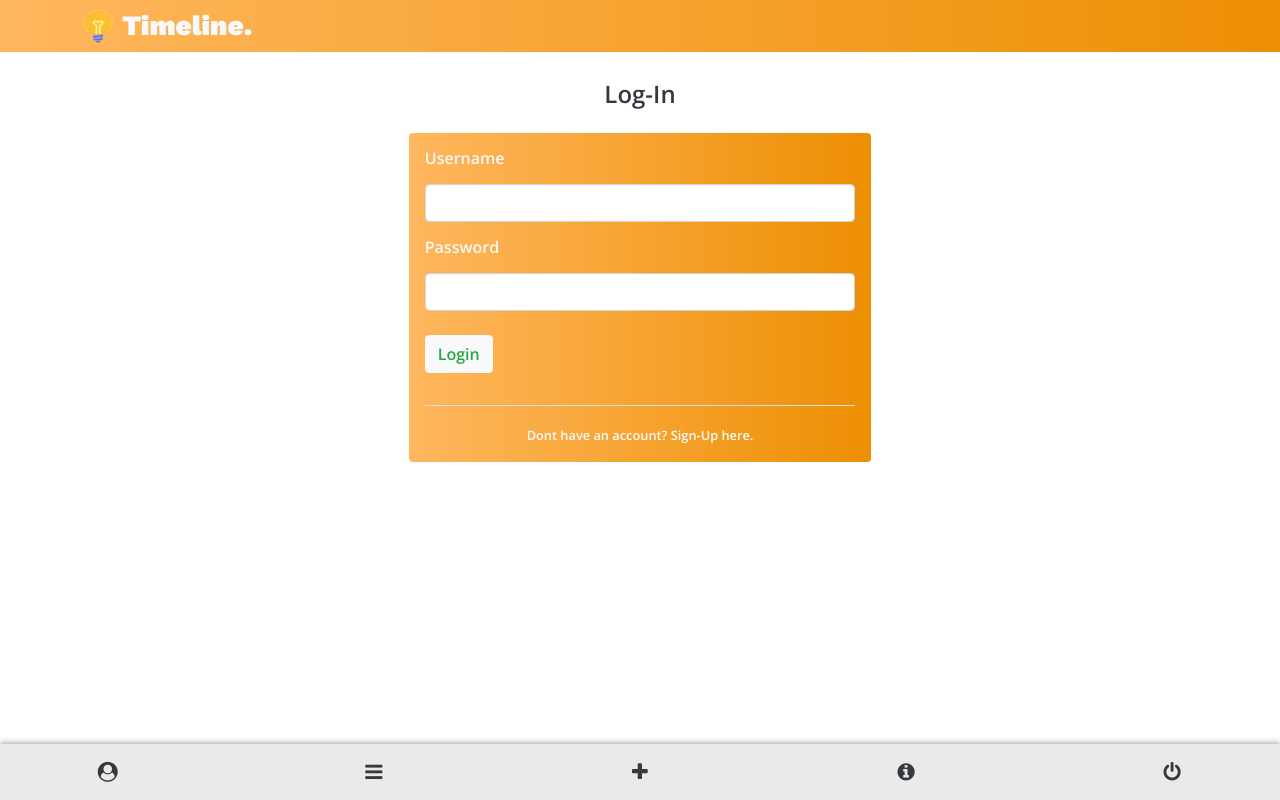
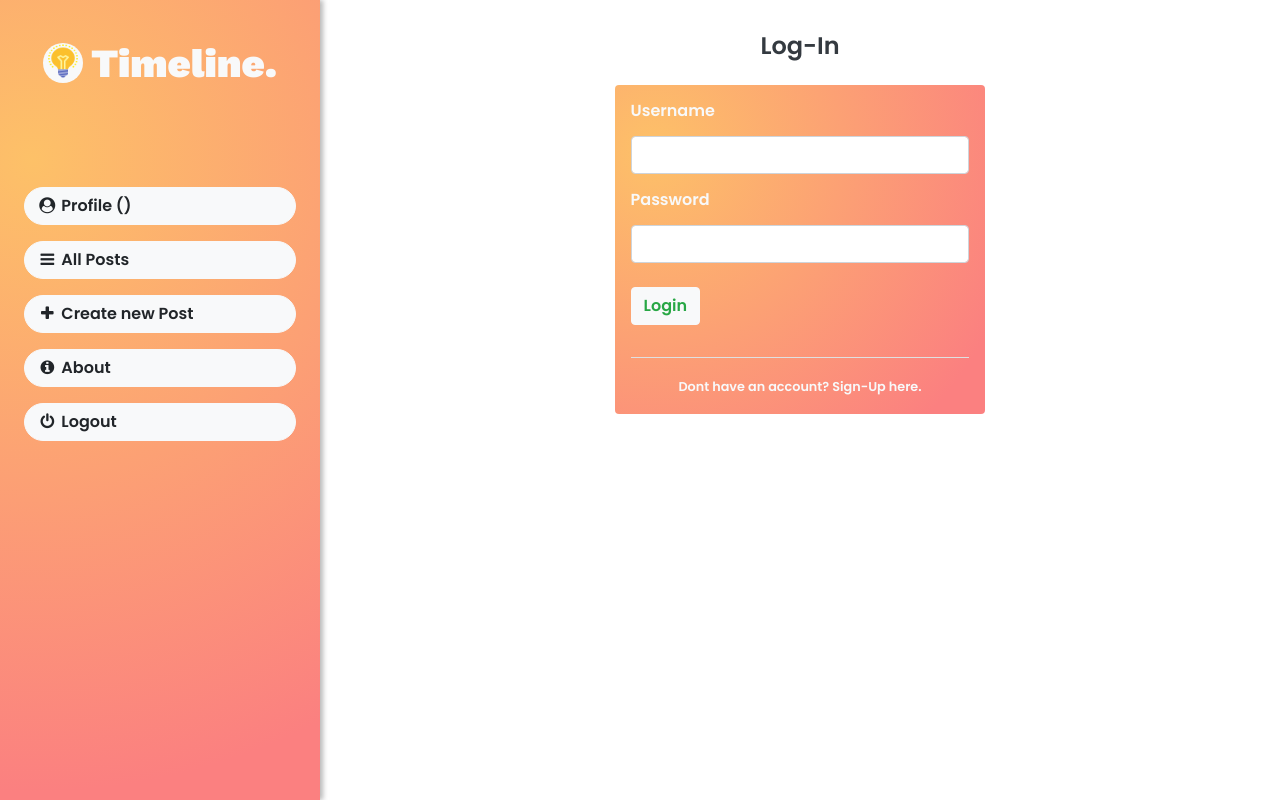
Before and after one commit to karandas777/timeline, a React (Create React App) app: page / in a window 1280 px wide. Built offline with nearby package versions, Linux system fonts and the light colour scheme.

Commit message:
added sidebar

```diff
--- a/src/App.js
+++ b/src/App.js
@@ -8,9 +8,10 @@ import NewMessage from "./component/NewMessage";
 import Header from "./component/Header";
 import User from "./component/User";
 import Footer from "./component/Footer";
-import Info from './component/Info';
+import Info from "./component/Info";
 import SignUp from "./component/SignUp";
 import PrivateRoute from "./component/PrivateRoute";
+import Sidebar from "./component/Sidebar";
 
 export default class App extends Component {
   render() {
@@ -18,7 +19,12 @@ export default class App extends Component {
       <Provider store={store}>
         <Router>
         <Header />
-          <div className="container-fluid px-0 py-4 my-4">
+          <div className="container-fluid master-holder">
+            <div className="row m-0">
+              <div className="col-md-3 bg-grad p-0 side-bar overflow-auto">
+                  <Sidebar/>
+              </div>
+              <div className="col-md-9 main-section overflow-auto">
                 <Switch>
                   <Route exact path="/" component={Home} />
                   <Route exact path="/signup" component={SignUp} />
@@ -28,6 +34,8 @@ export default class App extends Component {
                   <PrivateRoute exact path="/info" component={Info} />
                 </Switch>
               </div>
+            </div>
+          </div>
           <Footer />
         </Router>
       </Provider>
--- a/src/component/Header.js
+++ b/src/component/Header.js
@@ -31,11 +31,10 @@ export default class Header extends Component {
 
   render() {
     return (
-      <div className="container-fluid bg-grad fixed-top w-100 px-1">
+      <div className="container-fluid bg-grad fixed-top head w-100 px-1">
         <div className="container px-2 py-1">
-          <div className="nav-logo text-light h3 mb-0 mt-1">
-            <img className="nav-icon pb-1 mr-1" src={require('../assets/logo.png')} alt="logo" />
-            <span className="mb-0">Timeline.</span>
+          <div className="nav-logo text-light text-right h4 mb-0 mt-1">
+           Timeline.
           </div>
         </div>
       </div>
--- a/src/component/Messages.js
+++ b/src/component/Messages.js
@@ -1,47 +1,35 @@
-import React, { Component } from 'react';
-import {connect} from 'react-redux';
-import {funGetAllPosts} from '../action/post.action';
-import PostCard from './PostCard';
-import PageTitle from './PageTitle';
-import Loading from './Loading';
+import React, { Component } from "react";
+import { connect } from "react-redux";
+import { funGetAllPosts } from "../action/post.action";
+import PostCard from "./PostCard";
+import PageTitle from "./PageTitle";
+import Loading from "./Loading";
 
 class Messages extends Component {
-
-
-    componentDidMount(){
+  componentDidMount() {
     window.scrollTo(0, 0);
     this.props.funGetAllPosts();
   }
 
+  render() {
+    return (
+      <div className="container-fluid py-3">
+        <PageTitle title="Latest Posts" />
+        <div className="text-right text-primary small my-3">{this.props.allPosts.length} : Posts</div>
 
-    render() {
-
-        return (
-            <div className="container py-3">
-                <PageTitle title="Latest Posts" />
-                        <div className="row m-0">
-                        <div className="col-md-4 p-0">
-
-                        </div>
-                        <div className="col-md-8 p-0">
-                        <div className="pb-3 px-0 my-4">
-                {this.props.allPosts.length === 0 ? (<Loading/>) : null}
-                    {
-                        this.props.allPosts.map((post)=>(
-                            <PostCard key={post._id} post={post}/>
-                        ))
-                    }
+        <div className="pb-2 px-0 my-4">
+          {this.props.allPosts.length === 0 ? <Loading /> : null}
+          {this.props.allPosts.map((post) => (
+            <PostCard key={post._id} post={post} />
+          ))}
         </div>
       </div>
-                        </div>
-
-            </div>
-        )
+    );
   }
 }
 
-const mapStateToProps = (state)=>({
-    allPosts : state.post.allPosts,
-})
+const mapStateToProps = (state) => ({
+  allPosts: state.post.allPosts,
+});
 
-export default connect(mapStateToProps,{funGetAllPosts})(Messages);
+export default connect(mapStateToProps, { funGetAllPosts })(Messages);
--- a/src/component/PostCard.js
+++ b/src/component/PostCard.js
@@ -8,8 +8,8 @@ export default class PostCard extends Component {
     const imgUrl = "https://robohash.org/"+post.post_title+".png"
 
     return (
-      <div className="card bg-light border border-light text-dark mb-3">
-        <div className="card-header pt-3"><img src={imgUrl} alt={post.username} className="post-img bg-dark p-0 mb-1 mr-2"/>{post.username}</div>
+      <div className="card bg-light border border-dark rounded text-dark mb-3">
+        <div className="card-header pt-3"><img src={imgUrl} alt={post.username} className="post-img bg-grad p-0 mb-1 mr-2"/>{post.username}</div>
         <div className="card-body">
             <h4 className="card-title mb-3">
               {post.post_title}
@@ -19,8 +19,9 @@ export default class PostCard extends Component {
             <p className="card-text">
                 {post.post_body}
             </p>
+
         </div>
-        <div className="card-footer bg-grad text-light small py-1 text-right"><i className="fa fa-clock-o"></i> {convDate}</div>
+        <div className="card-footer small py-1 bg-dark text-right text-light"><i className="fa fa-clock-o"></i> {convDate}</div>
       </div>
     );
   }
--- /dev/null
+++ b/src/component/Sidebar.js
@@ -0,0 +1,37 @@
+import React, { Component } from "react";
+import { Link } from "react-router-dom";
+
+
+export default class Sidebar extends Component {
+  render() {
+    return (
+      <div>
+        <div className="nav-logo text-light text-center h1 mb-0 mt-3 pt-4">
+          <img
+            className="nav-icon bg-light rounded-pill pb-1 mb-2 mr-2"
+            src={require("../assets/logo.png")}
+            alt="logo"
+          />
+          <span className="mb-0">Timeline.</span>
+        </div>
+        <div className="px-4 pb-0 pt-5 mt-5">
+          <Link className="btn btn-light rounded-pill text-left w-100 mb-3" to="/user">
+            <i className="fa fa-fw fa-user-circle"></i> Profile ({localStorage.getItem('username')})
+          </Link>
+          <Link className="btn btn-light rounded-pill text-left w-100 mb-3" to="/messages">
+            <i className="fa fa-fw fa-bars"></i> All Posts
+          </Link>
+          <Link className="btn btn-light rounded-pill text-left w-100 mb-3" to="/new-message">
+            <i className="fa fa-fw fa-plus"></i> Create new Post
+          </Link>
+          <Link className="btn btn-light rounded-pill text-left w-100 mb-3" to="/info">
+            <i className="fa fa-fw fa-info-circle"></i> About
+          </Link>
+          <Link className="btn btn-light rounded-pill text-left w-100 mb-3" to="/" onClick={this.funLogOut}>
+            <i className="fa fa-fw fa-power-off"></i> Logout
+          </Link>
+        </div>
+      </div>
+    );
+  }
+}
--- a/src/component/User.js
+++ b/src/component/User.js
@@ -22,7 +22,7 @@ class User extends Component {
       <div className="container py-3">
         <PageTitle title="User Profile" />
         <div className="my-3 display-4">
-            <img src={imgUrl} alt="userprofile" className="bg-dark userprofile rounded-pill mb-2 mr-3" />
+            <img src={imgUrl} alt="userprofile" className="bg-grad userprofile rounded-pill mb-2 mr-3" />
             {name}
             <br/>
 
--- a/src/index.css
+++ b/src/index.css
@@ -1,10 +1,12 @@
 
-@import url('https://fonts.googleapis.com/css2?family=Open+Sans:wght@600&display=swap');
+@import url('https://fonts.googleapis.com/css2?family=Poppins:wght@600&display=swap');
 @import url('https://fonts.googleapis.com/css2?family=Work+Sans:wght@900&display=swap');
+@import url('https://fonts.googleapis.com/css2?family=Alfa+Slab+One&display=swap');
+
 
 body {
   margin: 0;
-  font-family: 'Open Sans', sans-serif;
+  font-family: 'Poppins', sans-serif;
   user-select: none;
 }
 
@@ -19,7 +21,7 @@ body {
 /* navbar styling */
 
 .bg-grad{
-  background: linear-gradient(to right, #ffb75e, #ed8f03);
+  background-image: radial-gradient( circle farthest-corner at 10% 20%,  rgba(253,193,104,1) 0%, rgba(251,128,128,1) 90% );
 }
 
 .bg-black{
@@ -36,8 +38,28 @@ body {
 }
 
 .foot{
+  display: none;
   background-color: #eaeae8;
   box-shadow: 0px -2px 5px #929292a8;
+}
+
+.head{
+  display:none;
+}
+
+.side-bar{
+  display: inline-block;
+  box-shadow: 3px 0px 5px #929292a8;
+  height: 100vh;
+}
+
+.main-section{
+  height: 100vh;
+  padding: 0px 20px;
+}
+
+.master-holder{
+  padding: 0px;
 }
 
 /* all posts page */
@@ -59,9 +81,35 @@ body {
   border-radius: 50%;
 }
 
+.card-title{
+  font-family: 'Alfa Slab One', cursive;
+}
+
 /* userpage */
 
 .userprofile{
   height: 70px;
   width: 70px;
 }
+
+
+/* media QUERIES */
+
+@media screen and (max-width:600px){
+  .foot{
+    display:block;
+  }
+  .head{
+    display:block;
+  }
+  .side-bar{
+    display: none;
+  }
+  .main-section{
+    height: 85vh;
+    padding: 0px;
+  }
+  .master-holder{
+    padding: 40px 0px;
+  }
+}
```
Lines whose indentation alone changed are shown as unchanged.
